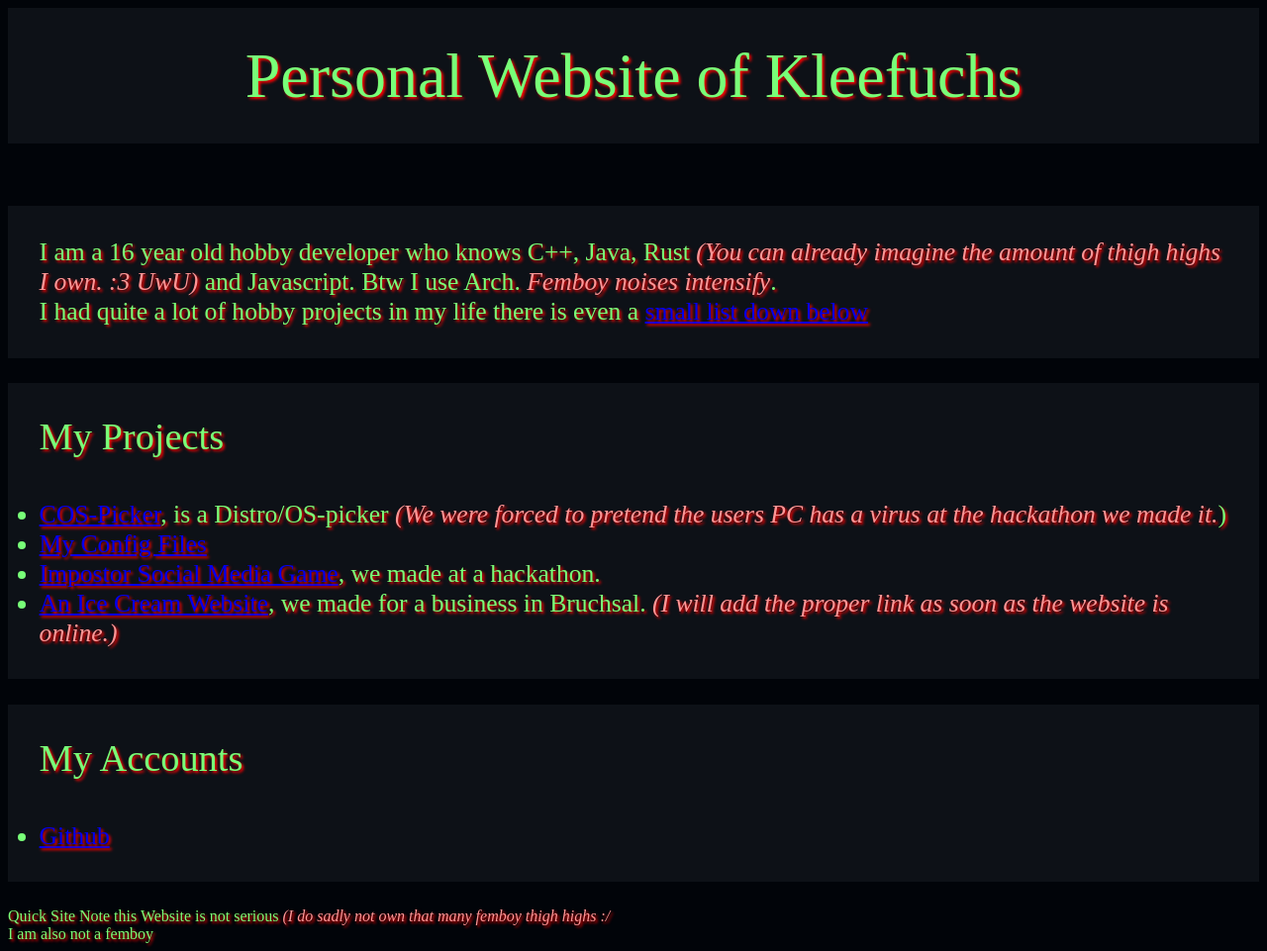
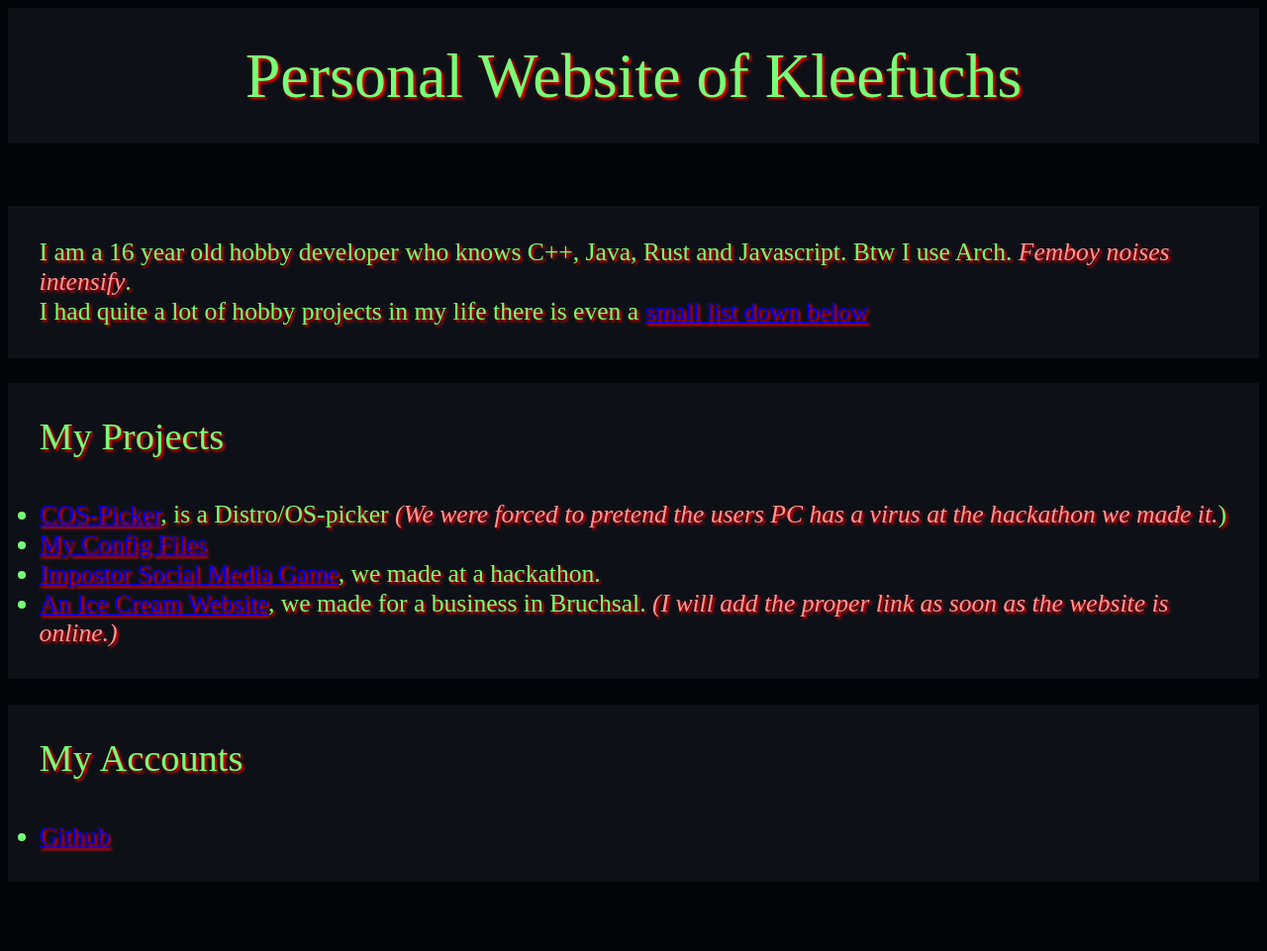
Before and after one commit to Kleefuchs/personal-homepage, a website: page index.html in a window 1280 px wide. Shown: the whole page at 99% size. After the commit the page ends 917 px from the top, so only its background shows below. Drawn offline with Linux system fonts and the light colour scheme.

Commit message:
Removed unnecessary info

```diff
--- a/index.html
+++ b/index.html
@@ -9,7 +9,7 @@
     <body>
         <div class="main-heading">Personal Website of Kleefuchs</div>
         <div id="about-me-text" class="long-text">
-            I am a 16 year old hobby developer who knows C++, Java, Rust <i>(You can already imagine the amount of thigh highs I own. :3 UwU)</i> and Javascript.
+            I am a 16 year old hobby developer who knows C++, Java, Rust and Javascript.
             Btw I use Arch. <i>Femboy noises intensify</i>.<br>
             I had quite a lot of hobby projects in my life there is even a <a href="#my-projects">small list down below</a>
         </div>
@@ -24,7 +24,5 @@
             <div id="my-accounts-heading" class="heading">My Accounts</div>
             <li><a href="https://github.com/Kleefuchs">Github</a></li>
         </ul>
-        Quick Site Note this Website is not serious <i>(I do sadly not own that many femboy thigh highs :/</i><br>
-        I am also not a femboy
     </body>
 </html>
```
